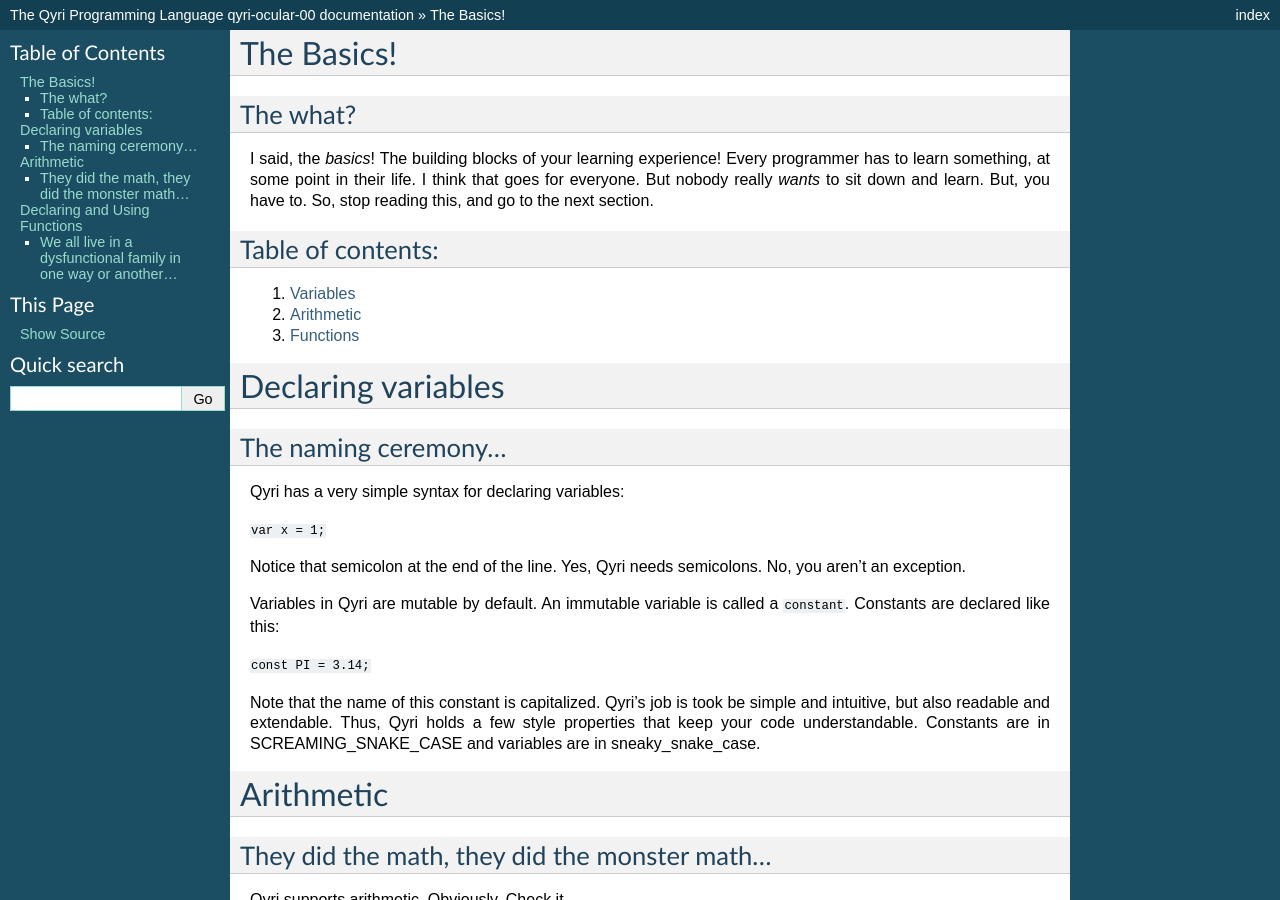
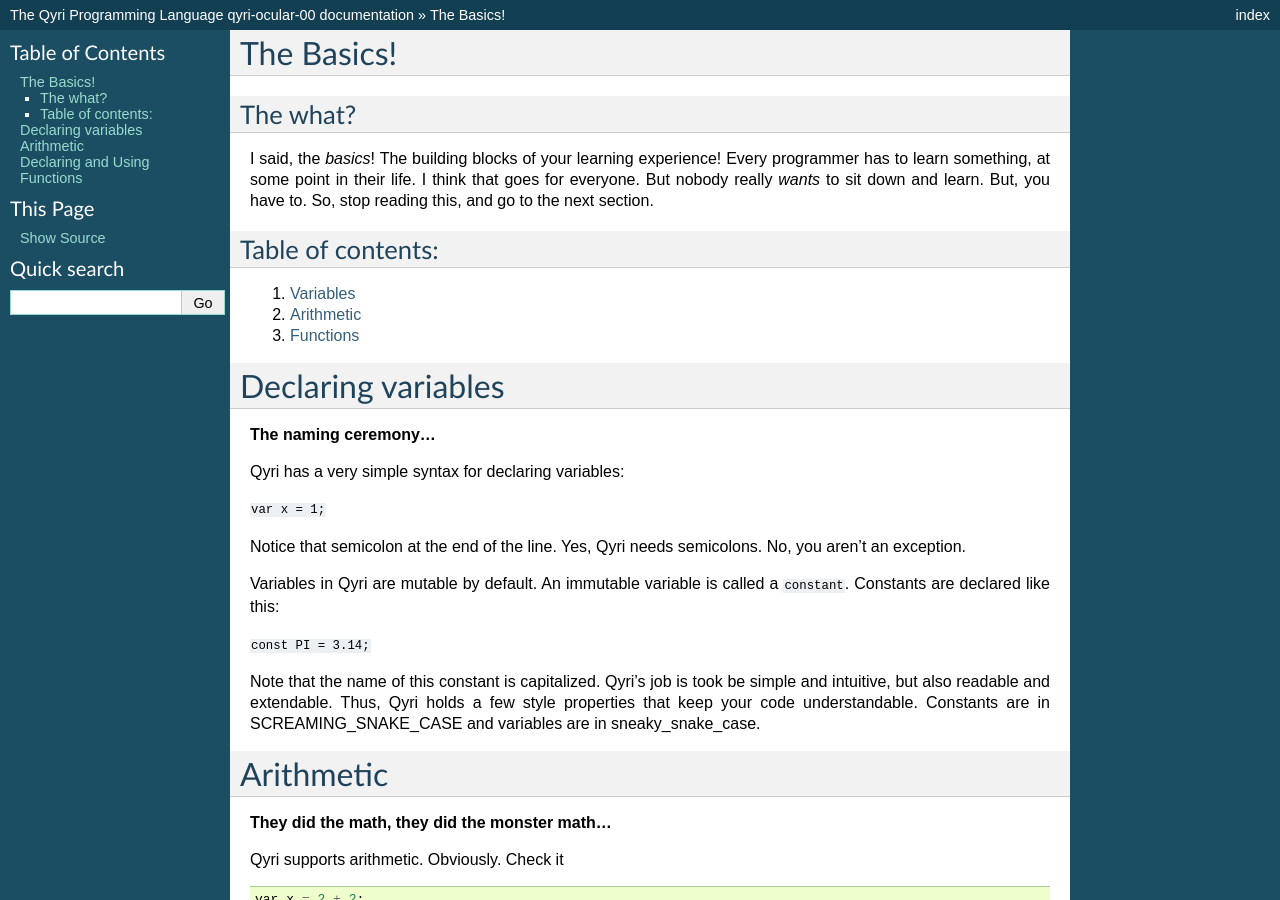
Before and after one commit to Xinovaz/qyri-lang, a Sphinx documentation site: the page built from docs/source/Tutorial/Basics.rst, in a window 1280 px wide and 900 px high. Built offline with Sphinx 7.4.7, drawn with Linux system fonts in a browser that asks for light colours.

Commit message:
Update Basics.rst

```diff
--- a/docs/source/Tutorial/Basics.rst
+++ b/docs/source/Tutorial/Basics.rst
@@ -15,8 +15,8 @@ Table of contents:
 .. _Variables:
 Declaring variables
 ===================
-The naming ceremony...
-----------------------
+**The naming ceremony...**
+
 
 Qyri has a very simple syntax for declaring variables:
 
@@ -34,8 +34,7 @@ Note that the name of this constant is capitalized. Qyri's job is took be simple
 .. _Arithmetic:
 Arithmetic
 ==========
-They did the math, they did the monster math...
------------------------------------------------
+**They did the math, they did the monster math...**
 
 Qyri supports arithmetic. Obviously. Check it
 ::
@@ -58,8 +57,7 @@ In case you skipped every grade, ``x`` would equal 4, ``y`` would equal 16, and
 .. _Functions:
 Declaring and Using Functions
 =============================
-We all live in a dysfunctional family in one way or another...
---------------------------------------------------------------
+**We all live in a dysfunctional family in one way or another...**
 
 Functions are exactly the same in Qyri as almost any other language:
 
```
